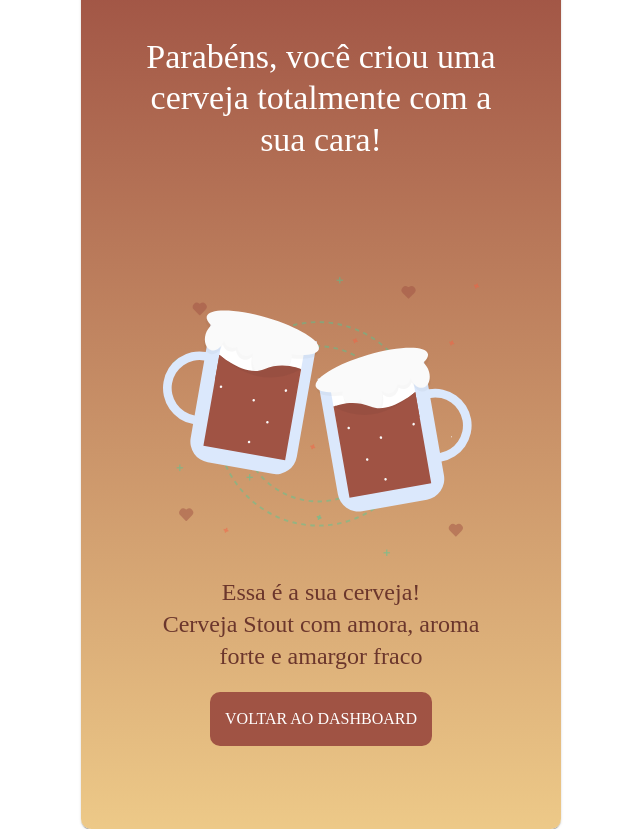
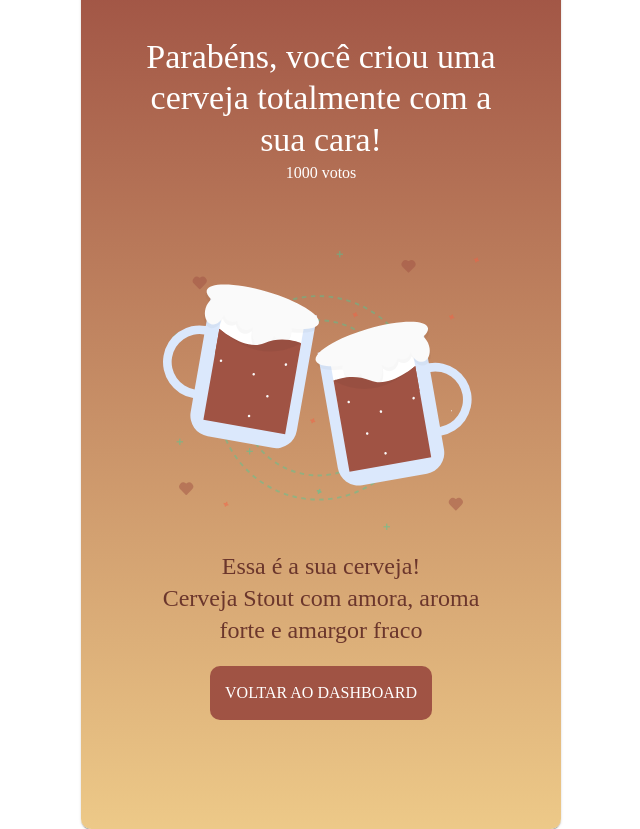
Before and after one commit to mestre-cervejeiro/app, a React (Create React App) app: page /yourbeer in a window 1280 px wide. Shown: the whole page, without its empty margins (319-959 px from the left). Built offline with nearby package versions, Linux system fonts and the light colour scheme; a web font is replaced by a local one.

Commit message:
nem sei mais

```diff
--- a/src/components/Cervejaria.js
+++ b/src/components/Cervejaria.js
@@ -27,9 +27,16 @@ const Cervejaria = () => {
 					<Typography variant="body1">Para liberar mais, vote nas cervejas dos amigos</Typography>
 				</Grid>
 				<Grid item style={{ margin: '1em' }}>
-					<img style={{ width: '5em', margin: '0.3em' }} src={icon} alt="logo" />
-					<img style={{ width: '5em', margin: '0.3em' }} src={icon} alt="logo" />
-					<img style={{ width: '5em', margin: '0.3em' }} src={icon} alt="logo" />
+					<NavLink to="/yourbeer">
+						<img style={{ width: '5em', margin: '0.3em' }} src={icon} alt="logo" />
+					</NavLink>
+					<NavLink to="/yourbeer">
+						<img style={{ width: '5em', margin: '0.3em' }} src={icon} alt="logo" />
+					</NavLink>
+					<NavLink to="/yourbeer">
+						<img style={{ width: '5em', margin: '0.3em' }} src={icon} alt="logo" />
+					</NavLink>
+
 					<NavLink to="/montarcerveja">
 						<img style={{ width: '5em', opacity: '0.7', margin: '0.3em' }} src={icon} alt="logo" />
 					</NavLink>
--- a/src/components/Desafio.js
+++ b/src/components/Desafio.js
@@ -1,5 +1,5 @@
 import React from 'react';
-
+import { NavLink } from 'react-router-dom';
 import Typography from '@material-ui/core/Typography';
 import Grid from '@material-ui/core/Grid';
 import target from '../assets/target.svg';
@@ -20,10 +20,11 @@ const Desafio = () => {
 				<Typography variant="h4">Desafio da semana</Typography>
 				<Grid item style={{ marginTop: 30 }}>
 					<img style={{ width: '15em', margin: '1em' }} src={target} alt="logo" />
-
-					<ButtonFilled style={{ margin: 30 }}>
-						<Typography variant="body2">Crie uma cerveja para uma senhora de 80 anos</Typography>
-					</ButtonFilled>
+					<NavLink to="/montarcerveja">
+						<ButtonFilled style={{ margin: 30 }}>
+							<Typography variant="body2">Crie uma cerveja para uma senhora de 80 anos</Typography>
+						</ButtonFilled>
+					</NavLink>
 				</Grid>
 			</Grid>
 		</div>
--- a/src/screens/CervejaCriada.js
+++ b/src/screens/CervejaCriada.js
@@ -12,7 +12,8 @@ const MontarCervejaria = () => {
 	return (
 		<PaperContainer>
 			<Typography variant="h4">Parabéns, você criou uma cerveja totalmente com a sua cara!</Typography>
-			<Grid container style={{ marginTop: 50, width: '100%' }}>
+			<Typography variant="body1">1000 votos</Typography>
+			<Grid container style={{ width: '100%' }}>
 				<Grid xs={12} style={{ marginTop: 50 }} item>
 					<img style={{ width: '90%', margin: '1em' }} src={beer} alt="logo" />
 					<Typography variant="h5" style={{ color: ' #6b362c' }}>
```
Also changed, not shown: 1 other file (tests, documents, lock files or other folders).
